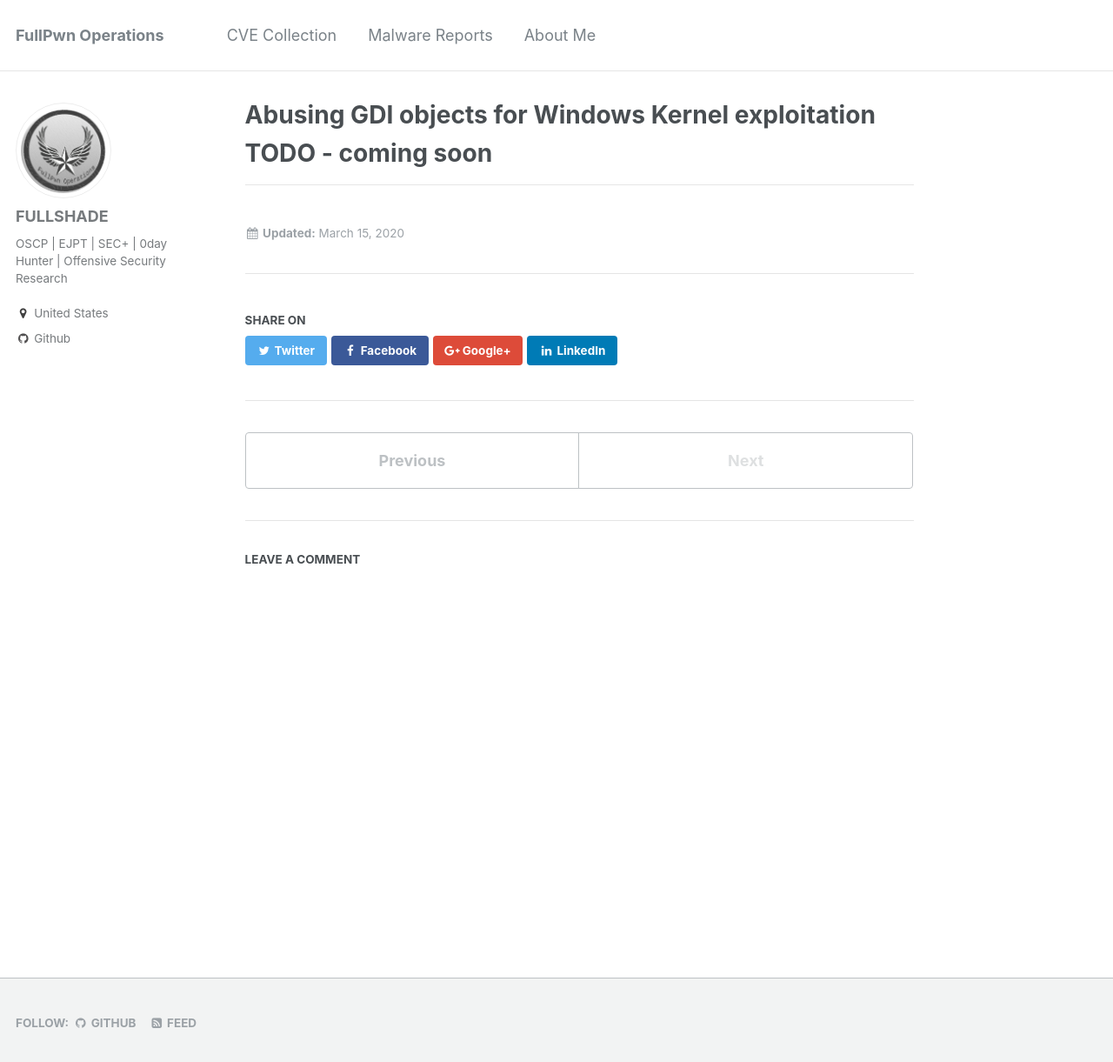
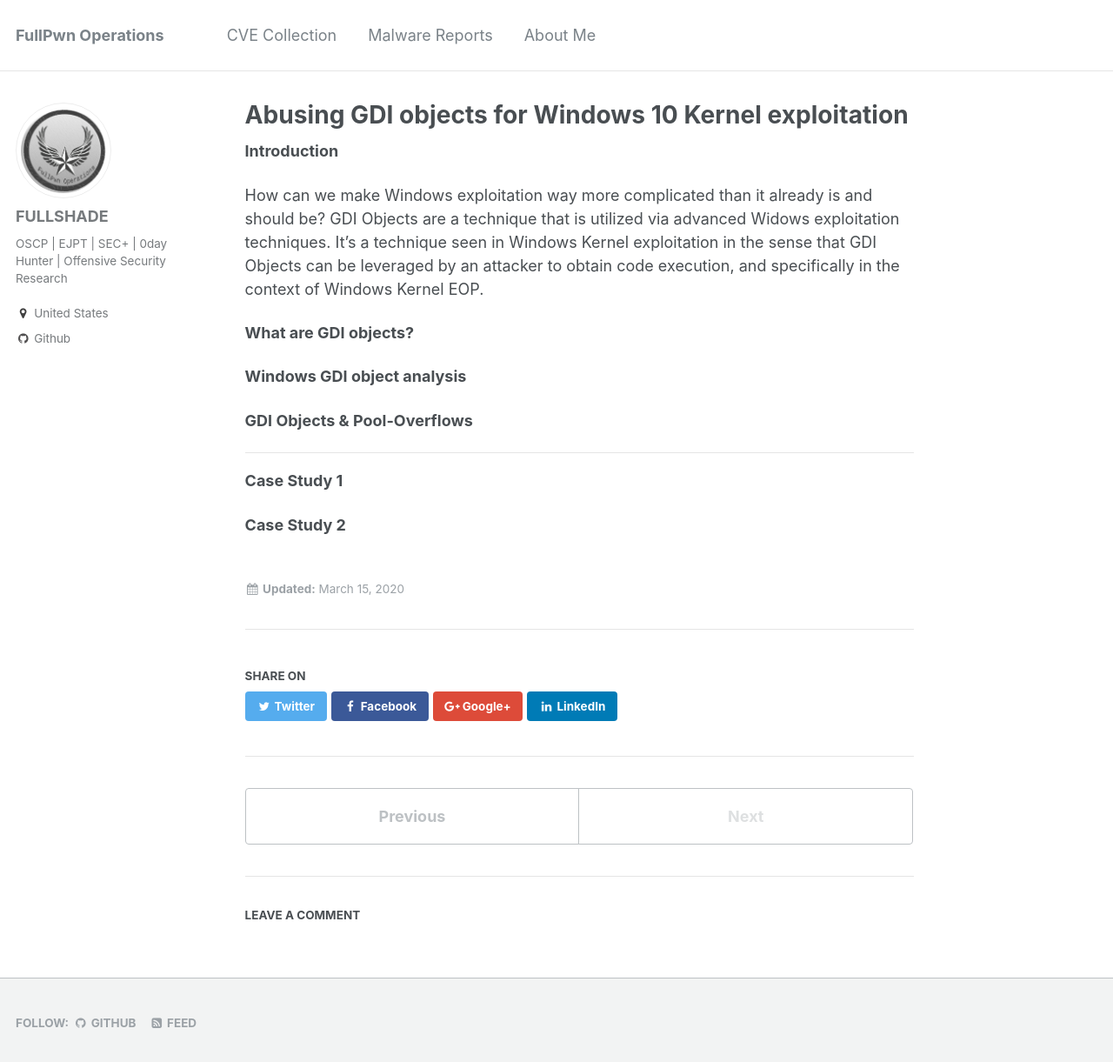
Before and after one commit to asdyxcyxc/FULLSHADE.github.io, a Jekyll site: the page built from _posts/2020-03-15-gdi-exploitation.md, in a window 1280 px wide and 1234 px high. Shown: the top 1221 px of the window at 87% size. Built offline with Jekyll 4.4.1, drawn with Linux system fonts in a browser that asks for light colours; comment, search, counter and statistics services are not loaded.

Commit message:
Update 2020-03-15-gdi-exploitation.md

```diff
--- a/_posts/2020-03-15-gdi-exploitation.md
+++ b/_posts/2020-03-15-gdi-exploitation.md
@@ -1,7 +1,20 @@
 ---
 layout: single
-title: Abusing GDI objects for Windows Kernel exploitation
+title: Abusing GDI objects for Windows 10 Kernel exploitation
 ---
 
-# TODO - coming soon
-----
+**Introduction**
+
+How can we make Windows exploitation way more complicated than it already is and should be? GDI Objects are a technique that is utilized via advanced Widows exploitation techniques. It's a technique seen in Windows Kernel exploitation in the sense that GDI Objects can be leveraged by an attacker to obtain code execution, and specifically in the context of Windows Kernel EOP.
+
+**What are GDI objects?**
+
+**Windows GDI object analysis**
+
+**GDI Objects & Pool-Overflows**
+
+****
+
+**Case Study 1**
+
+**Case Study 2**
```
